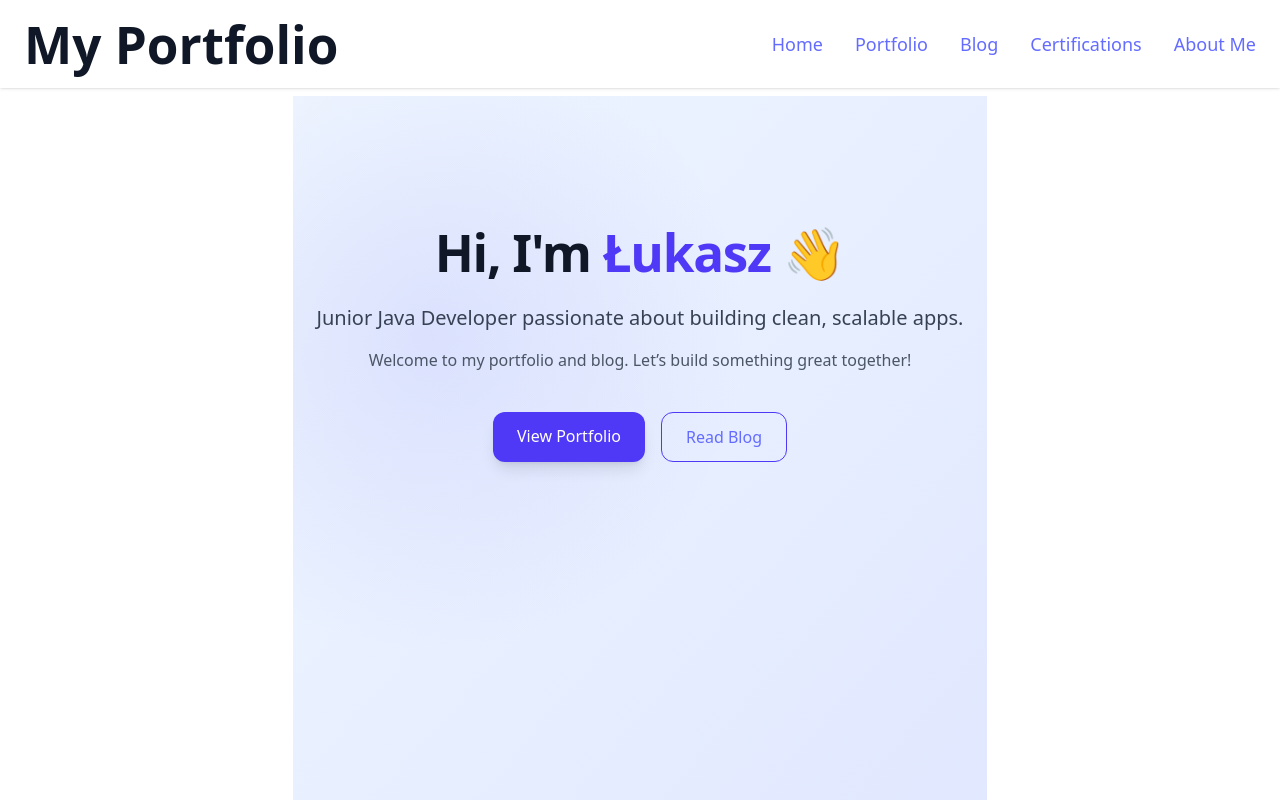
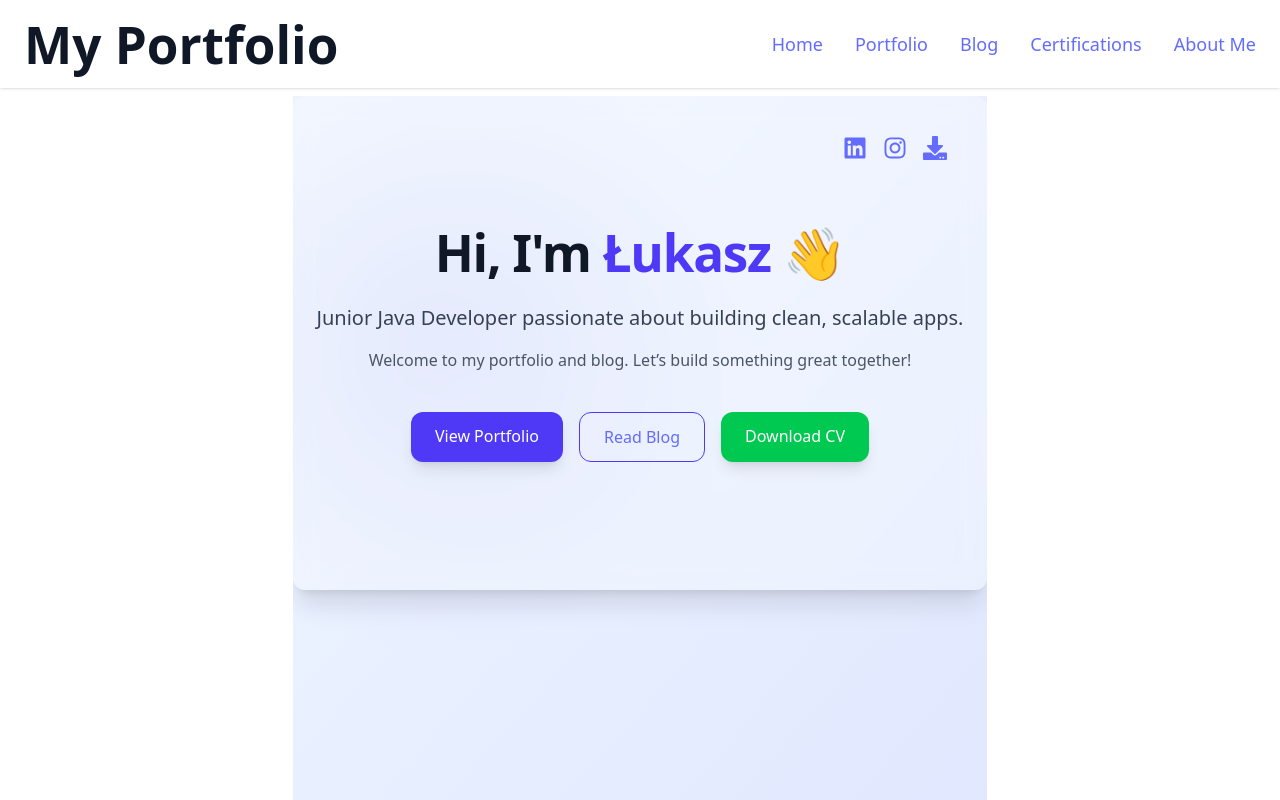
Before and after one commit to Senegalion/Dev-Portfolio-Blog, a React (Vite) app: page / in a window 1280 px wide. Shown: the top 800 px of the page. Built offline with nearby package versions, Linux system fonts and the light colour scheme.

Commit message:
added possibility to download CV and links to instagram and linkedin in home page

```diff
--- a/package.json
+++ b/package.json
@@ -16,6 +16,7 @@
     "lucide-react": "^0.507.0",
     "react": "^19.1.0",
     "react-dom": "^19.1.0",
+    "react-icons": "^5.5.0",
     "react-markdown": "^10.1.0",
     "react-router-dom": "^7.5.3",
     "react-svg-worldmap": "^2.0.0-alpha.16",
--- a/src/pages/Home.tsx
+++ b/src/pages/Home.tsx
@@ -1,12 +1,44 @@
 import { motion } from "framer-motion";
 import { Link } from "react-router-dom";
+import { FaLinkedin, FaInstagram, FaDownload } from "react-icons/fa";
 
 function Home() {
   return (
     <main className="relative overflow-hidden min-h-screen bg-gradient-to-br from-blue-50 to-indigo-100 dark:from-gray-900 dark:to-gray-800">
       <div className="absolute inset-0 opacity-30 bg-[radial-gradient(circle_at_20%_30%,rgba(99,102,241,0.4),transparent_40%)] pointer-events-none" />
 
-      <section className="max-w-4xl mx-auto px-6 py-32 text-center relative z-10">
+      <motion.div
+        initial={{ scale: 0.8, opacity: 0 }}
+        animate={{ scale: 1, opacity: 1 }}
+        transition={{ duration: 0.8 }}
+        className="absolute top-10 right-10 z-30 flex gap-4"
+      >
+        <a
+          href="https://www.linkedin.com/in/łukasz-pelikan/"
+          target="_blank"
+          rel="noopener noreferrer"
+          className="text-indigo-600 hover:text-indigo-800 dark:text-indigo-400 text-2xl"
+        >
+          <FaLinkedin />
+        </a>
+        <a
+          href="https://www.instagram.com/senegal_ek/"
+          target="_blank"
+          rel="noopener noreferrer"
+          className="text-pink-600 hover:text-pink-800 dark:text-pink-400 text-2xl"
+        >
+          <FaInstagram />
+        </a>
+        <a
+          href="/cv/LukaszPelikan_CV.pdf"
+          download
+          className="text-green-600 hover:text-green-800 dark:text-green-400 text-2xl"
+        >
+          <FaDownload />
+        </a>
+      </motion.div>
+
+      <section className="max-w-5xl mx-auto px-6 py-32 text-center relative z-10 backdrop-blur-md rounded-xl bg-white/30 dark:bg-gray-900/30 shadow-xl">
         <motion.h1
           initial={{ opacity: 0, y: -20 }}
           animate={{ opacity: 1, y: 0 }}
@@ -41,7 +73,7 @@ function Home() {
           initial={{ opacity: 0, y: 10 }}
           animate={{ opacity: 1, y: 0 }}
           transition={{ delay: 1, duration: 0.8 }}
-          className="mt-10 flex justify-center gap-4"
+          className="mt-10 flex justify-center gap-4 flex-wrap"
         >
           <Link
             to="/portfolio"
@@ -56,6 +88,14 @@ function Home() {
           >
             Read Blog
           </Link>
+          <a
+            href="/cv/LukaszPelikan_CV.pdf"
+            download
+            className="px-6 py-3 bg-green-500 text-white rounded-xl hover:bg-green-600 transition shadow-lg"
+            style={{ color: "white" }}
+          >
+            Download CV
+          </a>
         </motion.div>
       </section>
     </main>
```
Also changed, not shown: 2 other files (tests, documents, lock files or other folders).
